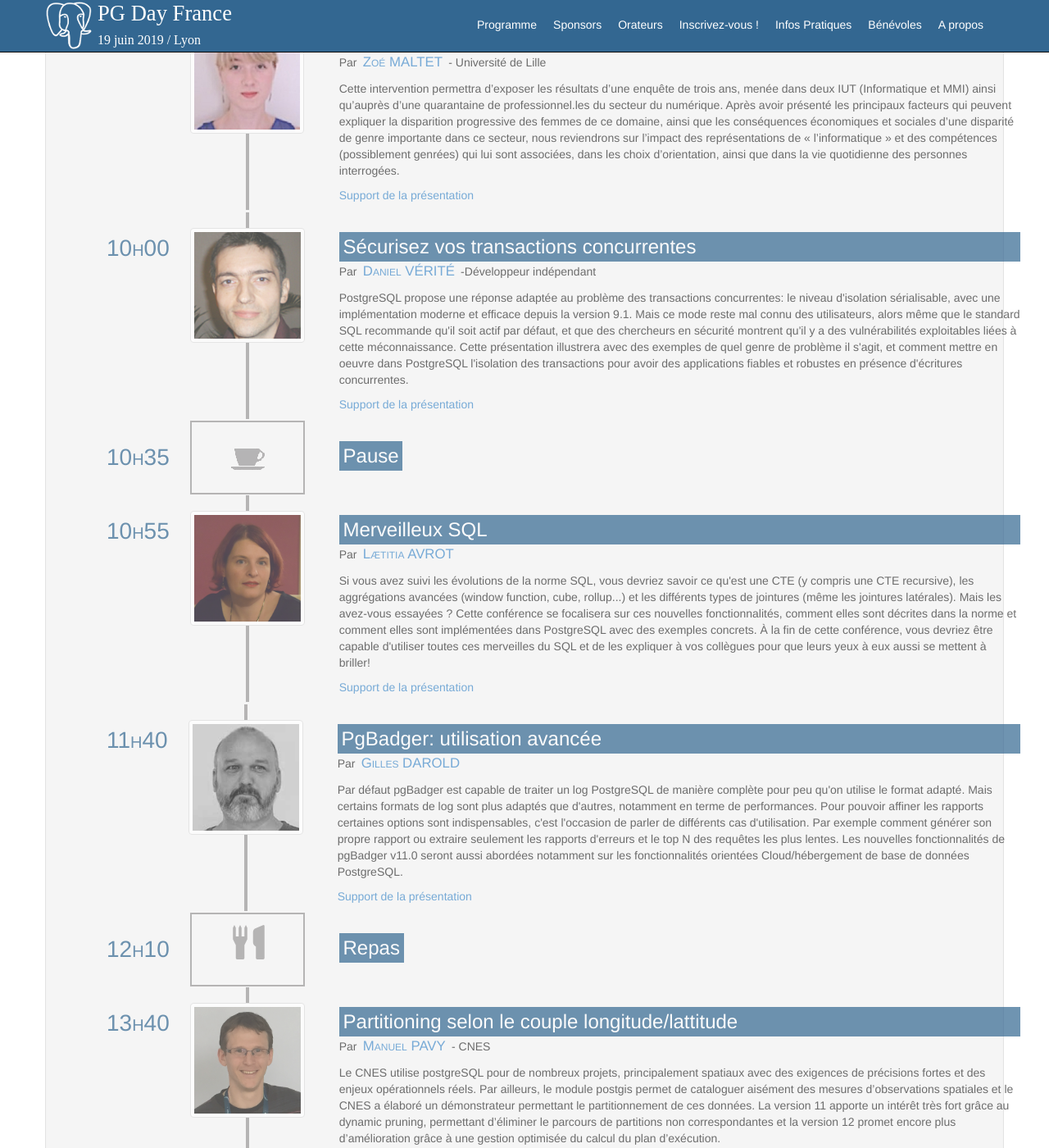
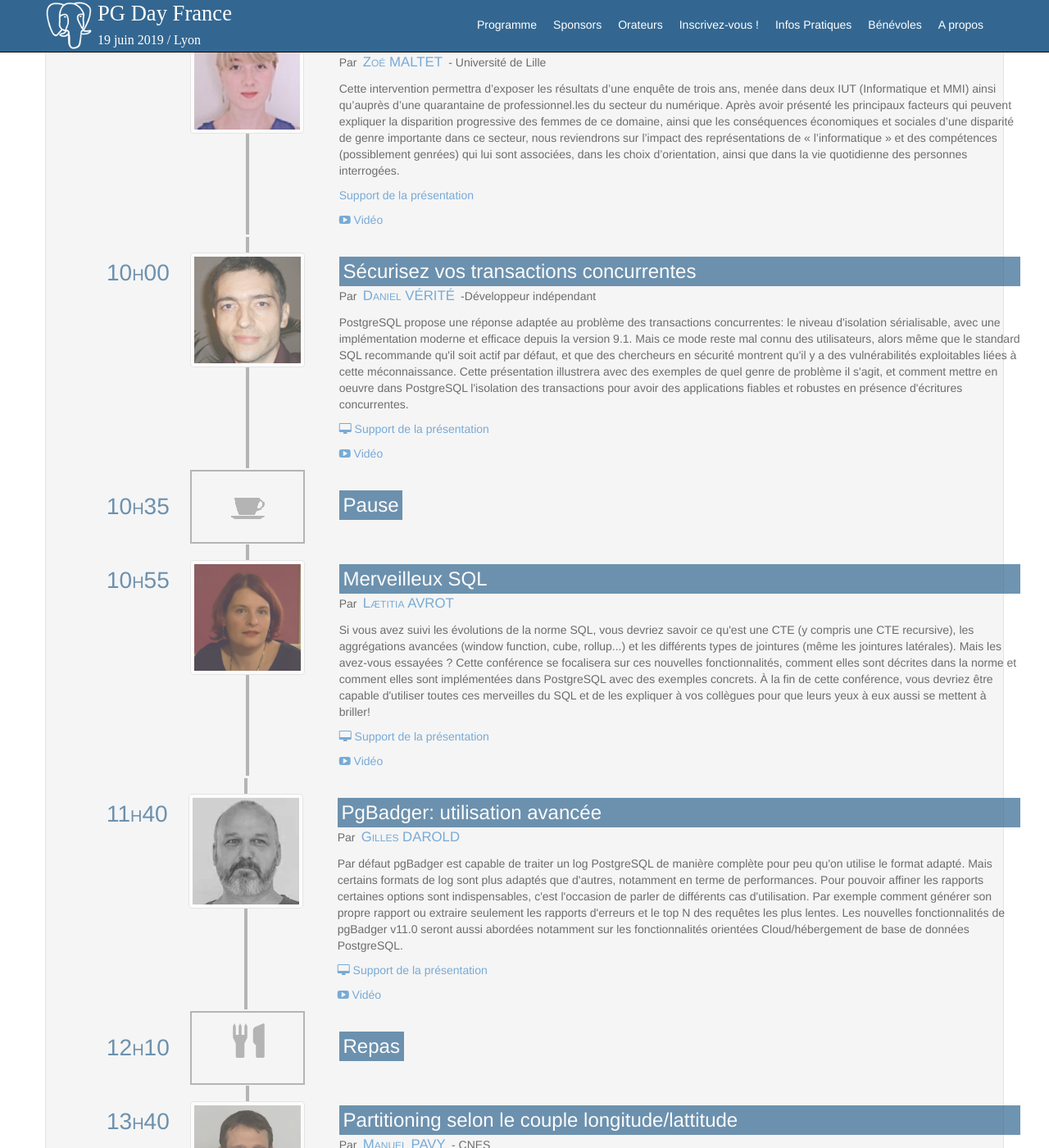
Before and after one commit to postgresqlfr/2024.pgday.fr, a Jekyll site: the page built from programme.html, in a window 1280 px wide and 1400 px high, scrolled down 398 px. Shown: the whole window at 82% size. Built offline with Jekyll 4.4.1, drawn with Linux system fonts in a browser that asks for light colours.

Commit message:
[prog] videos

```diff
--- a/programme.html
+++ b/programme.html
@@ -38,7 +38,12 @@
                 </p>
 
                 <p><a href="/docs/Informatique_genre_et_légitimité-MALTET_Zoe.pdf">Support de la présentation</a></p>
-
+                  <p>
+                    <a href="https://youtu.be/karZ9otKuVs">
+                      <i class="fa fa-youtube-play" aria-hidden="true"></i>
+                      Vidéo
+                    </a>
+                  </p>
               </div>
             </div>
 
@@ -55,7 +60,15 @@
                     Mais ce mode reste mal connu des utilisateurs, alors même que le standard SQL recommande qu'il soit actif par défaut, et que des chercheurs en sécurité montrent qu'il y a des vulnérabilités exploitables liées à cette méconnaissance.
                     Cette présentation illustrera avec des exemples de quel genre de problème il s'agit, et comment mettre en oeuvre dans PostgreSQL l'isolation des transactions pour avoir des applications fiables et robustes en présence d'écritures concurrentes.
                     </p>
-                <p><a href="/docs/Securisez_vos_transactions_concurrentes-VERITE_Daniel.pdf">Support de la présentation</a></p>
+                <p><a href="/docs/Securisez_vos_transactions_concurrentes-VERITE_Daniel.pdf">
+                      <i class="fa fa-desktop" aria-hidden="true"></i>
+                      Support de la présentation</a></p>
+                  <p>
+                    <a href="https://youtu.be/phaS8obzcvo">
+                      <i class="fa fa-youtube-play" aria-hidden="true"></i>
+                      Vidéo
+                    </a>
+                  </p>
               </div>
             </div>
 
@@ -87,7 +100,15 @@
                       À la fin de cette conférence, vous devriez être capable d'utiliser toutes ces merveilles du SQL et de les expliquer à vos collègues pour que leurs yeux à eux aussi se mettent à briller!
                       </p>
 
-                      <p><a href="https://l_avrot.gitlab.io/slides/sql_20190619.html#/">Support de la présentation</a></p>
+                      <p><a href="https://l_avrot.gitlab.io/slides/sql_20190619.html#/">
+                      <i class="fa fa-desktop" aria-hidden="true"></i>
+                      Support de la présentation</a></p>
+                  <p>
+                    <a href="https://youtu.be/UPAlF0uWXpM">
+                      <i class="fa fa-youtube-play" aria-hidden="true"></i>
+                      Vidéo
+                    </a>
+                  </p>
                 </div>
               </div>
 
@@ -103,7 +124,15 @@
 
                   <p>Par défaut pgBadger est capable de traiter un log PostgreSQL de manière complète pour peu qu'on utilise le format adapté. Mais certains formats de log sont plus adaptés que d'autres, notamment en terme de performances. Pour pouvoir affiner les rapports certaines options sont indispensables, c'est l'occasion de parler de différents cas d'utilisation. Par exemple comment générer son propre rapport ou extraire seulement les rapports d'erreurs et le top N des requêtes les plus lentes. Les nouvelles fonctionnalités de pgBadger v11.0 seront aussi abordées notamment sur les fonctionnalités orientées Cloud/hébergement de base de données PostgreSQL.
                     </p>
-					<p><a href="/docs/pgbadger-advanced.pdf">Support de la présentation</a></p>
+					<p><a href="/docs/pgbadger-advanced.pdf">
+                      <i class="fa fa-desktop" aria-hidden="true"></i>
+                      Support de la présentation</a></p>
+                  <p>
+                    <a href="https://youtu.be/yrDKPq5DtQU">
+                      <i class="fa fa-youtube-play" aria-hidden="true"></i>
+                      Vidéo
+                    </a>
+                  </p>
                 </div>
               </div>
 
@@ -131,7 +160,15 @@
                   <p>Le CNES utilise postgreSQL pour de nombreux projets, principalement spatiaux avec des exigences de précisions fortes et des enjeux opérationnels réels.
                       Par ailleurs, le module postgis permet de cataloguer aisément des mesures d’observations spatiales et le CNES a élaboré un démonstrateur permettant le partitionnement de ces données. La version 11 apporte un intérêt très fort grâce au dynamic pruning, permettant d’éliminer le parcours de partitions non correspondantes et la version 12 promet encore plus d’amélioration grâce à une gestion optimisée du calcul du plan d’exécution.
                       </p>
-                  <p><a href="/docs/Partitionnons_selons_latitude_longitude-PAVY_M.pdf">Support de la présentation</a></p>
+                  <p><a href="/docs/Partitionnons_selons_latitude_longitude-PAVY_M.pdf">
+                      <i class="fa fa-desktop" aria-hidden="true"></i>
+                      Support de la présentation</a></p>
+                  <p>
+                    <a href="https://youtu.be/XsZ9dN7MxZk">
+                      <i class="fa fa-youtube-play" aria-hidden="true"></i>
+                      Vidéo
+                    </a>
+                  </p>
                 </div>
               </div>
 
@@ -192,7 +229,15 @@
                   <p>lors de phases de chargement de masse, on pense généralement aux performances. S'il existe un certain nombre de bonnes pratiques, il ne faut pas non plus négliger les fonctionnalités que propose l'outil utilisé. Nous comparerons plusieurs de ces outils (INSERT, COPY, pgloader, pg_bulkload, ...), avec leurs points forts et leurs limitations pour comprendre comment adresser au mieux le besoin initial. Plusieurs benchmarks seront réalisés entre les différentes solutions.
                     </p>
 
-                  <p><a href="/docs/Chargement_de_masse-NOWOCIEN_Anthony.pdf">Support de la présentation</a></p>
+                  <p><a href="/docs/Chargement_de_masse-NOWOCIEN_Anthony.pdf">
+                      <i class="fa fa-desktop" aria-hidden="true"></i>
+                      Support de la présentation</a></p>
+                  <p>
+                    <a href="https://youtu.be/qOBirxuy84o">
+                      <i class="fa fa-youtube-play" aria-hidden="true"></i>
+                      Vidéo
+                    </a>
+                  </p>
                 </div>
               </div>
 
@@ -208,8 +253,15 @@
 
                   <p>Devançant les catégories marketing depuis 40 ans, le SIG a toujours été à la frontière entre big data, outil décisionnel et applications de production et saisie de données. PostgreSQL appuyé de l'extension PostGIS devient aujourd'hui la norme pour la réalisation d'entrepôts de données SIG, et autorise une recentralisation des données. A la frontière entre données structurées et stockage de fichiers plats, comment survivre à l'anarchie pour maintenir une base de données de référence sur le long terme? Quelles règles de gestion pour permettre autant à des SIG qu'à des applicatifs n-tiers de s'alimenter de la même base? Attention, cette présentation s'inspire de fait réels :)
                     </p>
-                  <p><a href="/docs/SIG_decisionnel_regis_haubourg.pdf">Support de la présentation</a></p>
-
+                  <p><a href="/docs/SIG_decisionnel_regis_haubourg.pdf">
+                      <i class="fa fa-desktop" aria-hidden="true"></i>
+                      Support de la présentation</a></p>
+                  <p>
+                    <a href="https://youtu.be/065_gBdljfg">
+                      <i class="fa fa-youtube-play" aria-hidden="true"></i>
+                      Vidéo
+                    </a>
+                  </p>
                 </div>
               </div>
 
@@ -245,7 +297,15 @@
                       Nous extrayons ces données vers des infrastructures de business
                       intelligence.
                       </p>
-                      <p><a href="https://www.slideshare.net/ovhcom/dabxsmlxmqn">Support de la présentation</a></p>
+                      <p><a href="https://www.slideshare.net/ovhcom/dabxsmlxmqn">
+                      <i class="fa fa-desktop" aria-hidden="true"></i>
+                      Support de la présentation</a></p>
+                  <p>
+                    <a href="https://youtu.be/DOU5xgrP3PI">
+                      <i class="fa fa-youtube-play" aria-hidden="true"></i>
+                      Vidéo
+                    </a>
+                  </p>
                 </div>
               </div>
 
```
